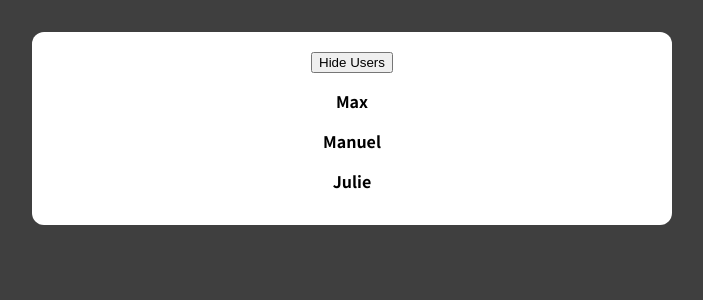
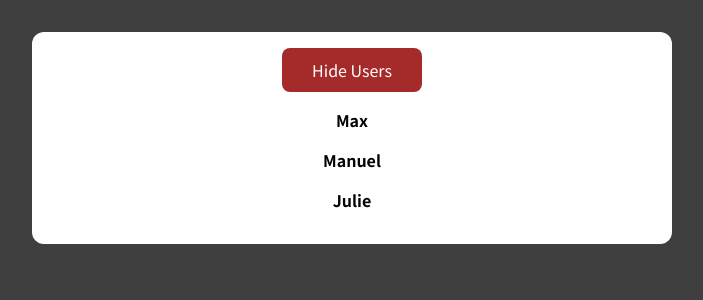
Before and after one commit to paas10/react, a React (Create React App) app: page / in a window 1280 px wide. Shown: the top 300 px of the page, without its empty margins (288-991 px from the left). Built offline with nearby package versions, Linux system fonts and the light colour scheme.

Commit message:
Init Project

```diff
--- a/src/components/Users.module.css
+++ b/src/components/Users.module.css
@@ -1,3 +1,15 @@
+button {
+  background: brown;
+  color: inherit;
+  border: none;
+  padding: 10px 30px 10px 30px;
+  border-radius: 8px;
+  color: white;
+  font: inherit;
+  cursor: pointer;
+  outline: inherit;
+}
+
 .users {
   margin: 2rem auto;
   background-color: white;
```
